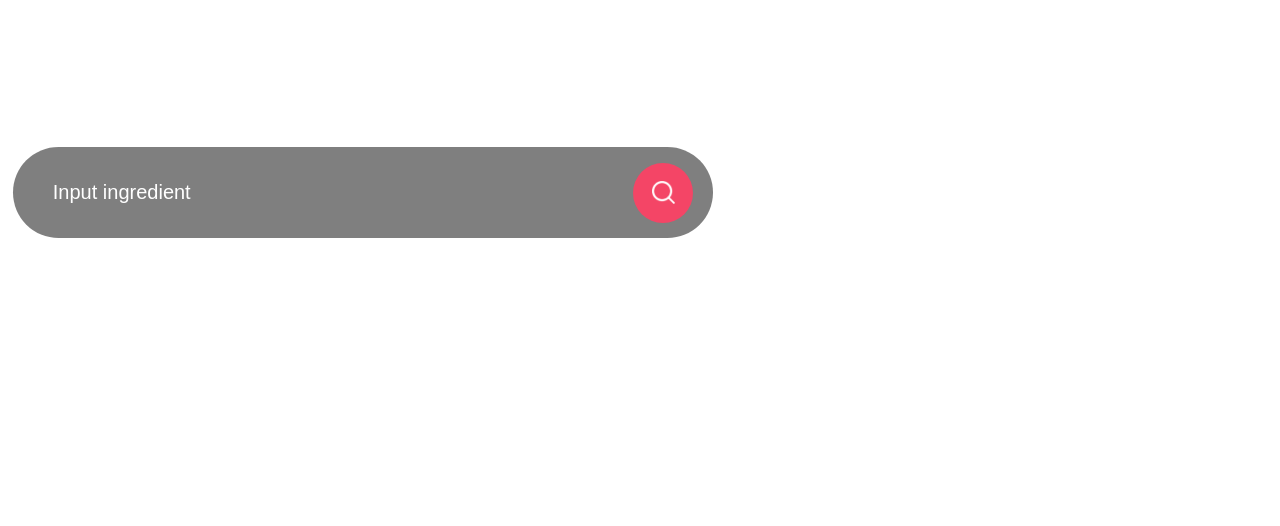
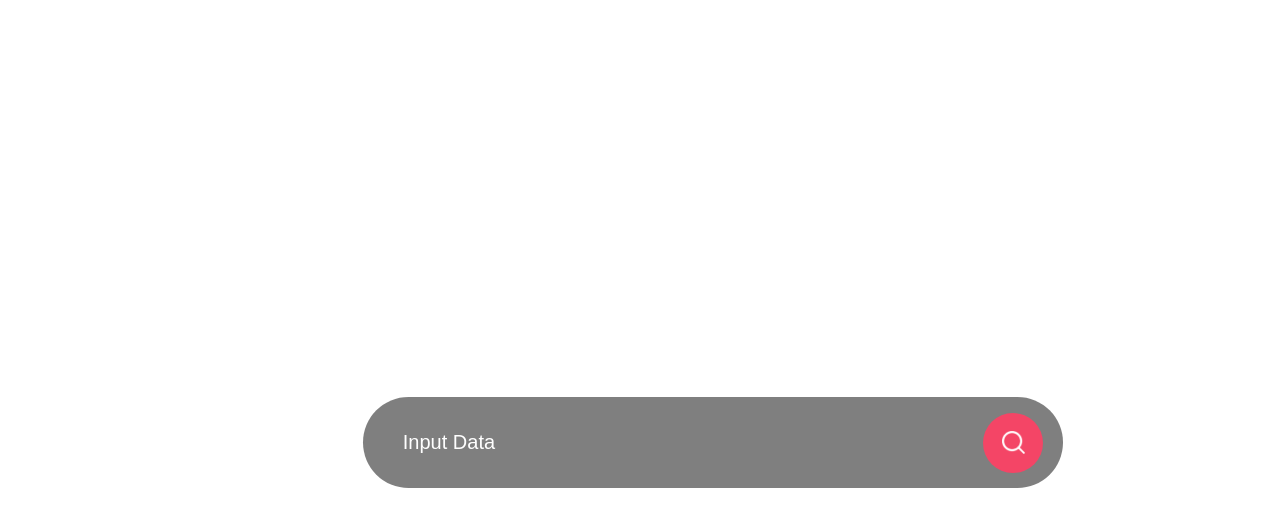
Before and after one commit to Themika/MLH, a website built with Vite: page index.html in a window 1280 px wide. Built offline with nearby package versions, Linux system fonts and the light colour scheme.

Commit message:
Css and Html

```diff
--- a/index.html
+++ b/index.html
@@ -10,7 +10,7 @@
     </div>
     <div class="searchBar" id="searchBar">
       <form action="" class="search-bar">
-        <input type="text" placeholder="Input ingredient" name="q" id="searchInput">
+        <input type="text" placeholder="Input Data" name="q" id="searchInput">
         <button type="button"><img src="public/search.png" alt="" class="search-button" id="button"></button>
       </form>
     </div>
--- a/style.css
+++ b/style.css
@@ -34,6 +34,7 @@
   align-items: center;
   border-radius: 60px;
   padding: 10px 20px;
+  transform:translate(350px, 250px);
 }
 .search-bar input{
   background: transparent;
```
